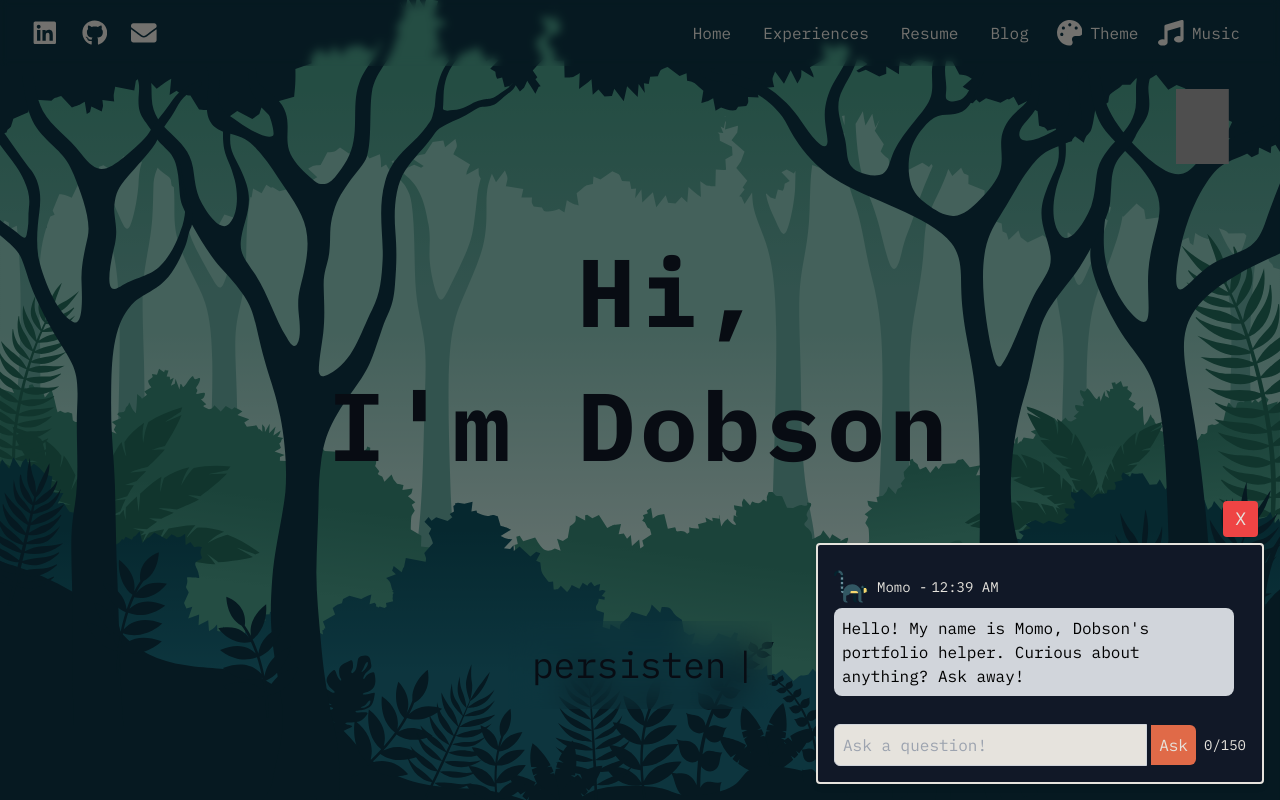
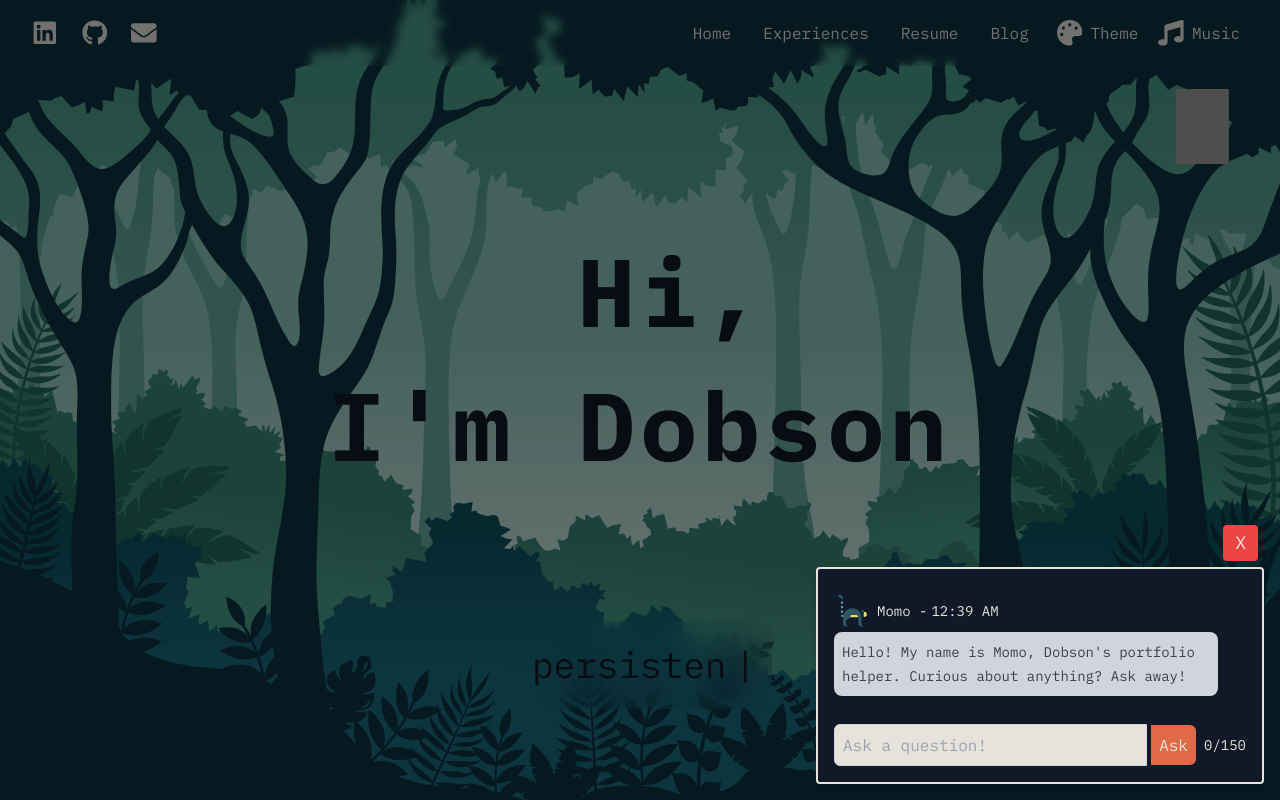
Before and after one commit to dobsonddev/dobsonddev-portfolio, a Next.js app: page / in a window 1280 px wide. Both pictures are taken after a click on the button "Chat with MomoAI". Shown: the top 800 px of the page. Built offline with nearby package versions, Linux system fonts and the light colour scheme; no server answers; grey boxes are pictures that could not be loaded.

Commit message:
feat: add markdown support for MomoAI responses, polish styling

```diff
--- a/package.json
+++ b/package.json
@@ -31,6 +31,7 @@
     "react": "18.2.0",
     "react-dom": "18.2.0",
     "react-icons": "^4.12.0",
+    "react-markdown": "^9.0.1",
     "tailwind-merge": "^2.3.0",
     "three": "^0.158.0",
     "typed.js": "^2.1.0",
--- a/src/components/Chatbot/ChatbotModal.tsx
+++ b/src/components/Chatbot/ChatbotModal.tsx
@@ -1,4 +1,5 @@
 import React, { useState, useEffect, useRef } from 'react';
+import ReactMarkdown from 'react-markdown';
 import homeData from "@/components/Home/HomeData";
 
 interface ChatbotProps {
@@ -24,7 +25,7 @@ function ChatbotModal({ isOpen, setIsOpen }: ChatbotProps) {
     const [isProcessing, setIsProcessing] = useState(false);
     const [questionCount, setQuestionCount] = useState(0);
     const chatContainerRef = useRef<HTMLDivElement>(null);
-    const inputRef = useRef<HTMLInputElement>(null); // Reference to the input element
+    const inputRef = useRef<HTMLInputElement>(null);
 
     useEffect(() => {
         const storedCount = parseInt(localStorage.getItem('questionCount') || '0', 10);
@@ -56,7 +57,7 @@ function ChatbotModal({ isOpen, setIsOpen }: ChatbotProps) {
 
     const handleUserMessageChange = (e: React.ChangeEvent<HTMLInputElement>) => {
         setInput(e.target.value);
-        setError(''); // Clear error message on input change
+        setError('');
     };
 
     const handleSendMessage = async () => {
@@ -70,7 +71,7 @@ function ChatbotModal({ isOpen, setIsOpen }: ChatbotProps) {
             return;
         }
 
-        setIsProcessing(true); // Start processing
+        setIsProcessing(true);
 
         const userMessage: Message = {
             text: input,
@@ -96,9 +97,9 @@ function ChatbotModal({ isOpen, setIsOpen }: ChatbotProps) {
         } catch (error) {
             console.error('Error sending message:', error);
         } finally {
-            setIsProcessing(false); // End processing
+            setIsProcessing(false);
             if (inputRef.current) {
-                inputRef.current.focus(); // Refocus the input element
+                inputRef.current.focus();
             }
         }
     };
@@ -128,20 +129,24 @@ function ChatbotModal({ isOpen, setIsOpen }: ChatbotProps) {
                                     </div>
                                 )}
                             </div>
-                            <div className={`mb-3 p-2 rounded-lg ${message.sender === 'user' ? 'bg-midlight text-light self-end max-w-md' : 'bg-gray-300 text-black self-start max-w-md'}`}>
-                                {message.text}
+                            <div className={`mb-3 p-2 rounded-lg ${message.sender === 'user' ? ' ml-4 bg-midlight text-white self-end max-w-md w-fit prose prose-sm prose-headings:mt-4 prose-p:mb-4 prose-ul:ml-6 prose-li:mb-2 prose-strong:font-semibold' : 'mr-4 bg-gray-300 text-black self-start max-w-md'}`}>
+                                {message.sender === 'user' ? (
+                                    message.text
+                                ) : (
+                                    <ReactMarkdown className="prose prose-sm prose-headings:mt-2 prose-p:mb-0 prose-ul:ml-3 prose-li:mb-2 prose-strong:font-semibold">
+                                        {message.text}
+                                    </ReactMarkdown>                                )}
                             </div>
                         </div>
                     ))}
                 </div>
                 <div className="">
                     {error && <div className="text-red-500 mb-2">{error}</div>}
-
                 </div>
                 <div className="input-area flex items-center">
                     <input
                         type="text"
-                        ref={inputRef} // Attach the ref to the input element
+                        ref={inputRef}
                         placeholder="Ask a question!"
                         value={input}
                         onChange={handleUserMessageChange}
@@ -158,7 +163,6 @@ function ChatbotModal({ isOpen, setIsOpen }: ChatbotProps) {
                     )}
                     <span className="text-light text-sm ml-1">{input.length}/150</span>
                 </div>
-
             </div>
         </div>
     );
```
Also changed, not shown: 1 other file (tests, documents, lock files or other folders).
